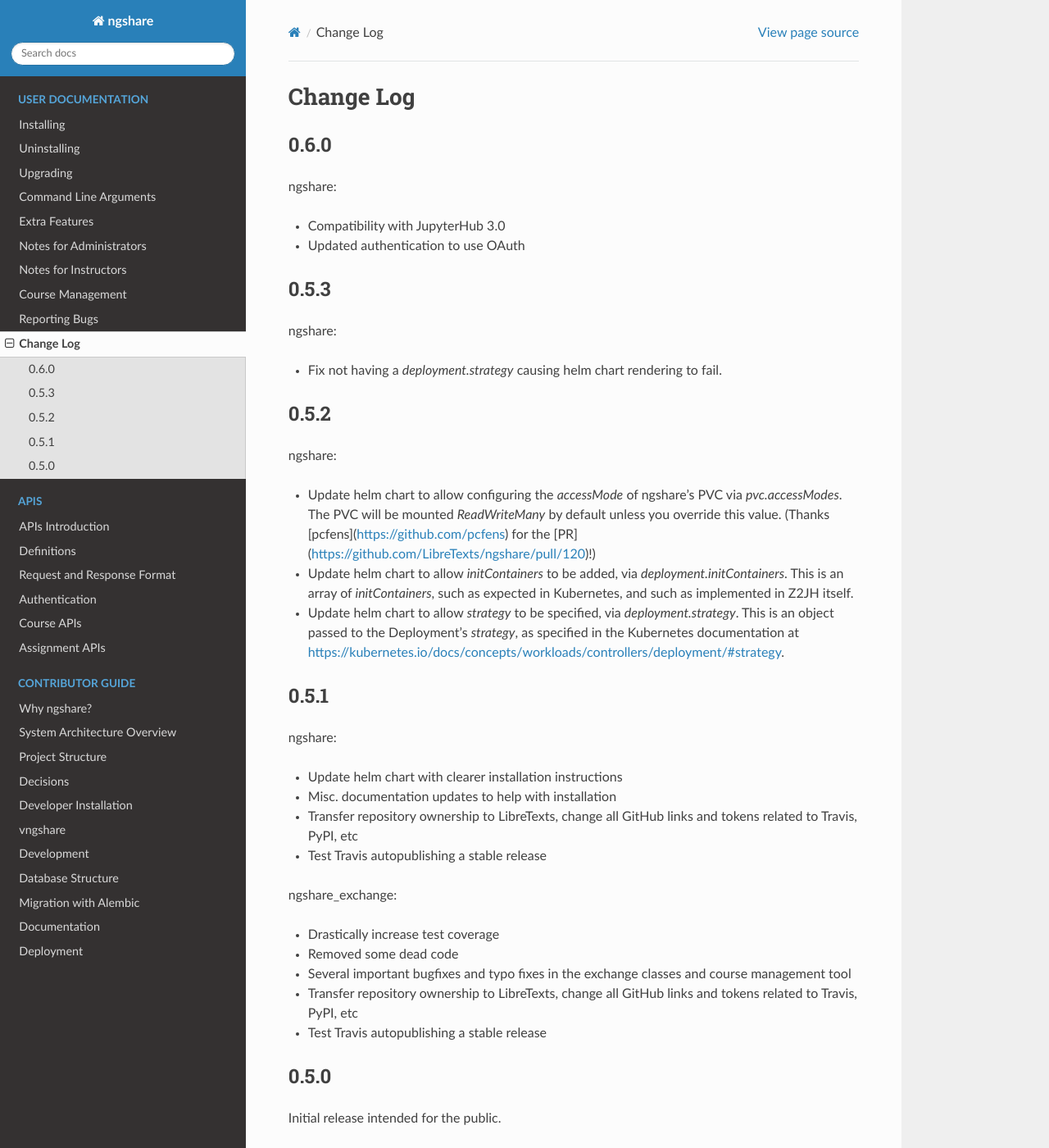
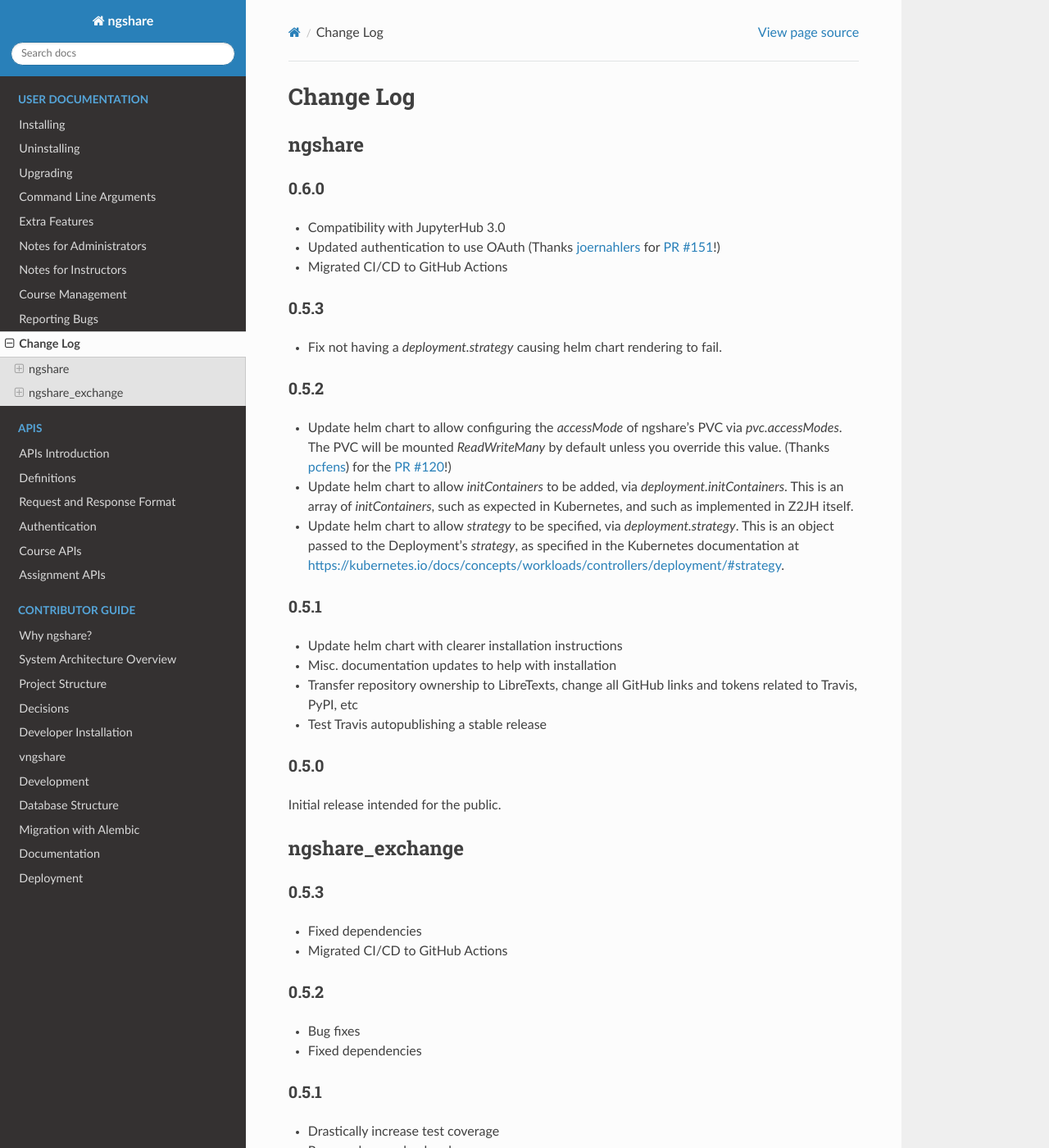
Before and after one commit to LibreTexts/ngshare, a Sphinx documentation site: the page built from docs/user_guide/change_log.rst, in a window 1280 px wide and 1400 px high. Shown: the whole window at 82% size. Built offline with Sphinx 7.4.7 and the Read the Docs theme 2.0.0, drawn with Linux system fonts in a browser that asks for light colours.

Commit message:
separate changelogs, fix attribution links

```diff
--- a/docs/user_guide/change_log.rst
+++ b/docs/user_guide/change_log.rst
@@ -1,41 +1,57 @@
 Change Log
 ==========
 
+ngshare
+-------
+
 0.6.0
------
-
-ngshare:
+^^^^^
 
 - Compatibility with JupyterHub 3.0
-- Updated authentication to use OAuth
+- Updated authentication to use OAuth (Thanks `joernahlers <https://github.com/joernahlers>`_ for `PR #151 <https://github.com/LibreTexts/ngshare/pull/151>`_!)
+- Migrated CI/CD to GitHub Actions
 
 0.5.3
------
-
-ngshare:
+^^^^^
 
 - Fix not having a `deployment.strategy` causing helm chart rendering to fail.
 
 0.5.2
------
-
-ngshare:
-
-- Update helm chart to allow configuring the `accessMode` of ngshare's PVC via `pvc.accessModes`. The PVC will be mounted `ReadWriteMany` by default unless you override this value. (Thanks [pcfens](https://github.com/pcfens) for the [PR](https://github.com/LibreTexts/ngshare/pull/120)!)
+^^^^^
+- Update helm chart to allow configuring the `accessMode` of ngshare's PVC via `pvc.accessModes`. The PVC will be mounted `ReadWriteMany` by default unless you override this value. (Thanks `pcfens <https://github.com/pcfens>`_) for the `PR #120 <https://github.com/LibreTexts/ngshare/pull/120>`_!)
 - Update helm chart to allow `initContainers` to be added, via `deployment.initContainers`. This is an array of `initContainers`, such as expected in Kubernetes, and such as implemented in Z2JH itself.
 - Update helm chart to allow `strategy` to be specified, via `deployment.strategy`. This is an object passed to the Deployment's `strategy`, as specified in the Kubernetes documentation at https://kubernetes.io/docs/concepts/workloads/controllers/deployment/#strategy.
 
 0.5.1
------
-
-ngshare:
+^^^^^
 
 - Update helm chart with clearer installation instructions
 - Misc. documentation updates to help with installation
 - Transfer repository ownership to LibreTexts, change all GitHub links and tokens related to Travis, PyPI, etc
 - Test Travis autopublishing a stable release
 
-ngshare_exchange:
+0.5.0
+^^^^^
+Initial release intended for the public.
+
+
+ngshare_exchange
+----------------
+
+0.5.3
+^^^^^
+
+- Fixed dependencies
+- Migrated CI/CD to GitHub Actions
+
+0.5.2
+^^^^^
+
+- Bug fixes
+- Fixed dependencies
+
+0.5.1
+^^^^^
 
 - Drastically increase test coverage
 - Removed some dead code
@@ -44,5 +60,5 @@
 - Test Travis autopublishing a stable release
 
 0.5.0
------
+^^^^^
 Initial release intended for the public.
```
